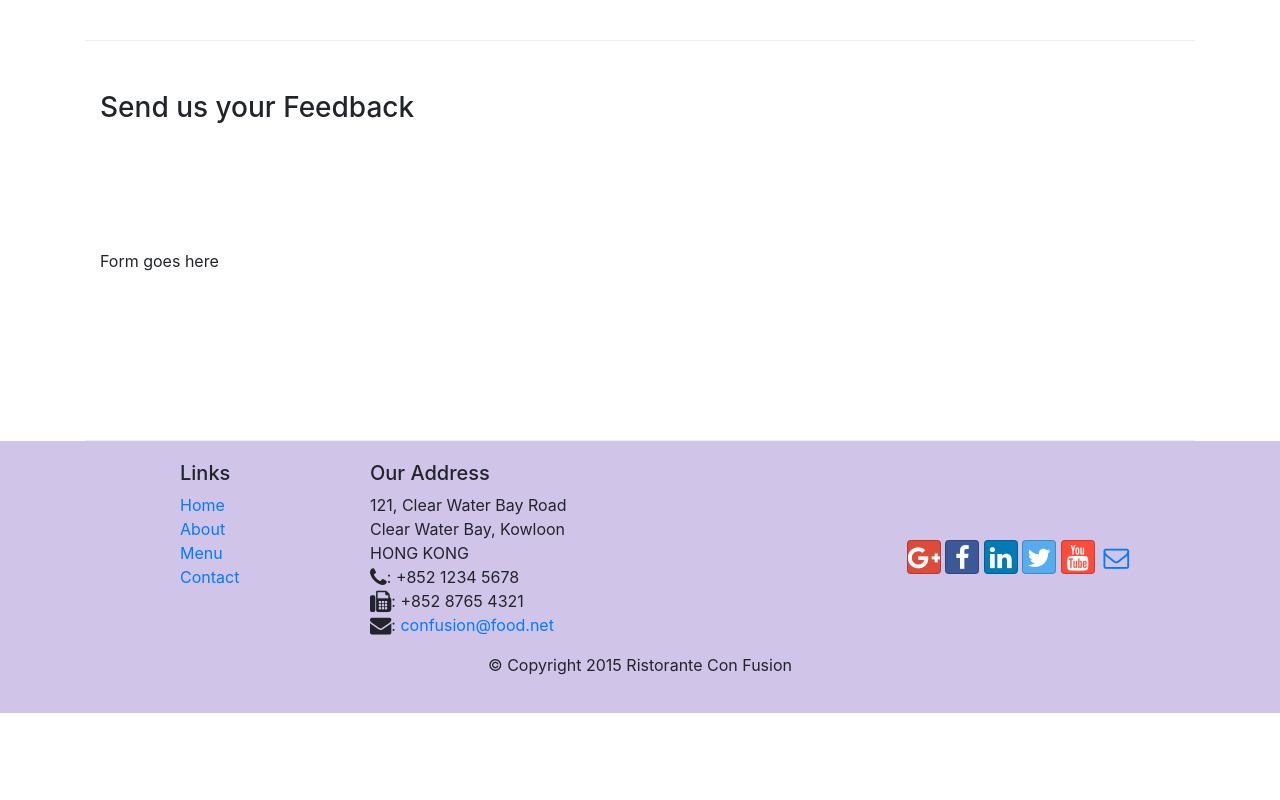
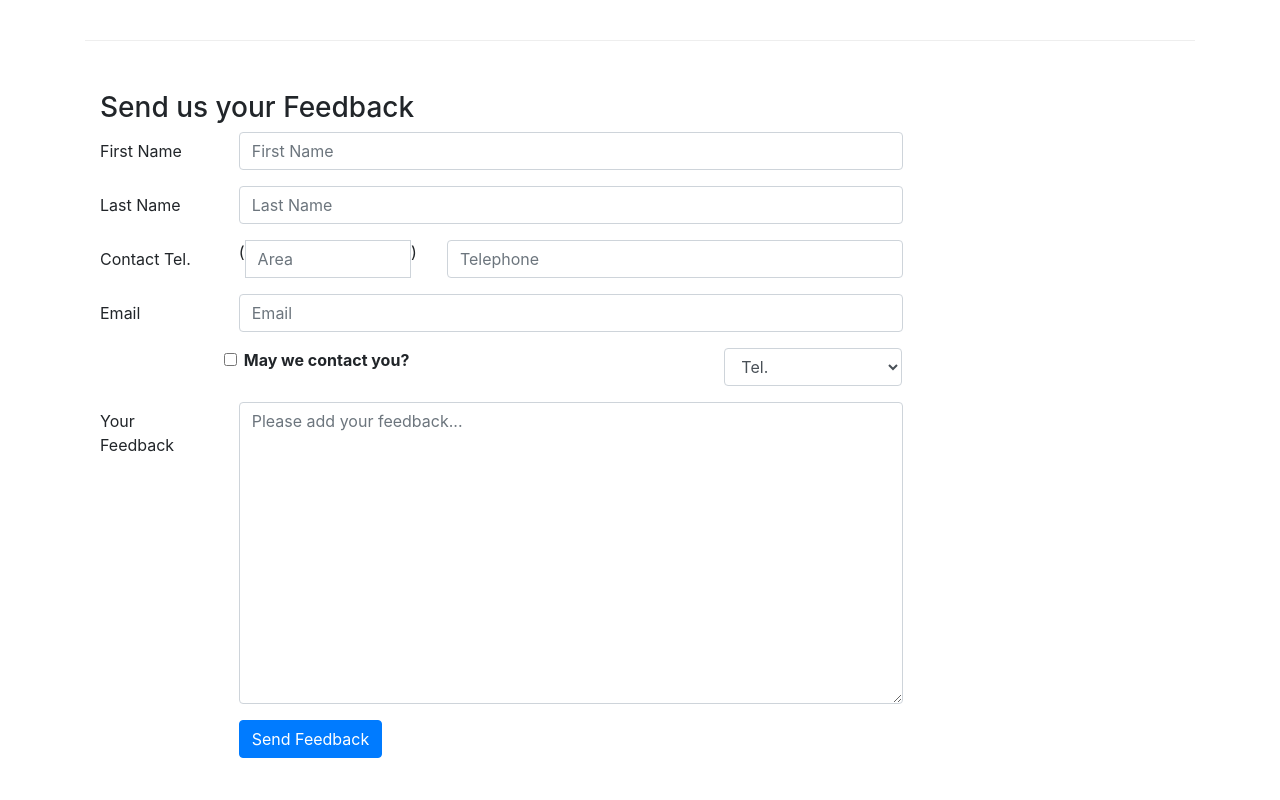
Before and after one commit to AnySupport/conFusion, a website: page contactus.html in a window 1280 px wide. Shown: the part 800-1600 px from the top of the page. Before the commit the page ends 1513 px from the top, so only its background shows below. Drawn offline with nearby package versions, Linux system fonts and the light colour scheme.

Commit message:
Bootstrap - Forms

```diff
--- a/contactus.html
+++ b/contactus.html
@@ -98,7 +98,68 @@
               <h3>Send us your Feedback</h3>
            </div>
             <div class="col-12 col-md-9">
-                Form goes here
+                <form>
+                    <div class="form-group row">
+                        <label for="firstname" class="col-md-2 col-form-label">First Name</label>
+                        <div class="col-md-10">
+                            <input type="text" class="form-control" id="firstname" name="firstname" placeholder="First Name">
+                        </div>
+                    </div>
+
+                    <div class="form-group row">
+                        <label for="lastname" class="col-md-2 col-form-label">Last Name</label>
+                        <div class="col-md-10">
+                            <input type="text" class="form-control" id="lastname" name="lastname" placeholder="Last Name">
+                        </div>
+                    </div>
+
+                    <div class="form-group row">
+                        <label for="telnum" class="col-md-2 col-form-label">Contact Tel.</label>
+                        <div class="col-5 col-sm-4 col-md-3">
+                            <div class="input-group">
+                                <div class="input-group-addon">(</div>
+                                    <input type="tel" class="form-control" id="areacode" name="areacode" placeholder="Area">
+                                <div class="input-group-addon">)</div>
+                            </div>
+                        </div>
+                        <div class="col-7 col-sm-6 col-md-7">
+                            <input type="tel" class="form-control" id="telnum" name="telnum" placeholder="Telephone">
+                        </div>
+                    </div>
+
+                    <div class="form-group row">
+                        <label for="emailid" class="col-md-2 col-form-label">Email</label>
+                        <div class="col-md-10">
+                            <input type="email" class="form-control" id="emailid" name="emailid" placeholder="Email">
+                        </div>
+                    </div>
+
+                    <div class="form-group row">
+                        <div class="form-check col-md-6 offset-md-2">
+                            <label class="form-check-label">
+                                <input type="checkbox"  class="form-check-input" name="approve" value=""><strong>May we contact you?</strong>
+                            </label>
+                        </div>
+                        <div class="col-md-3 offset-md-1">
+                            <select class="form-control">
+                                <option>Tel.</option>
+                                <option>Email</option>
+                            </select>
+                        </div>
+                    </div>
+
+                    <div class="form-group row">
+                        <label for="feedback" class="col-md-2 col-form-label">Your Feedback</label>
+                        <div class="col-md-10">
+                            <textarea class="form-control" id="feedback" name="feedback" placeholder="Please add your feedback..." rows="12"></textarea>
+                        </div>
+                    </div>
+                    <div class="form-group row">
+                        <div class="offset-md-2 col-md-10">
+                            <button type="submit" class="btn btn-primary">Send Feedback</button>
+                        </div>
+                    </div>
+               </form>
             </div>
              <div class="col-12 col-md">
             </div>
```
